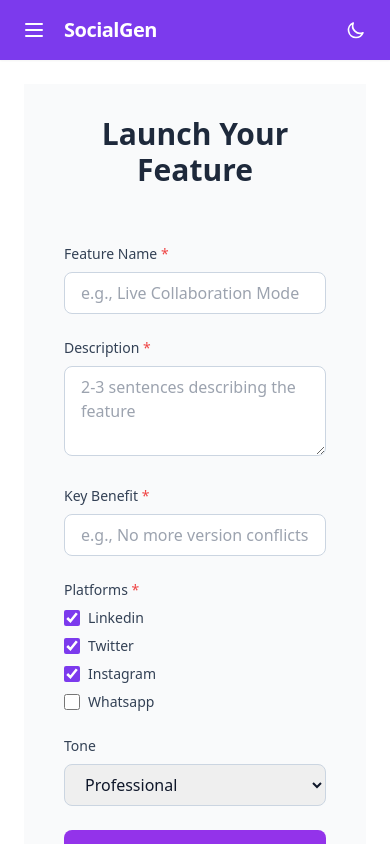
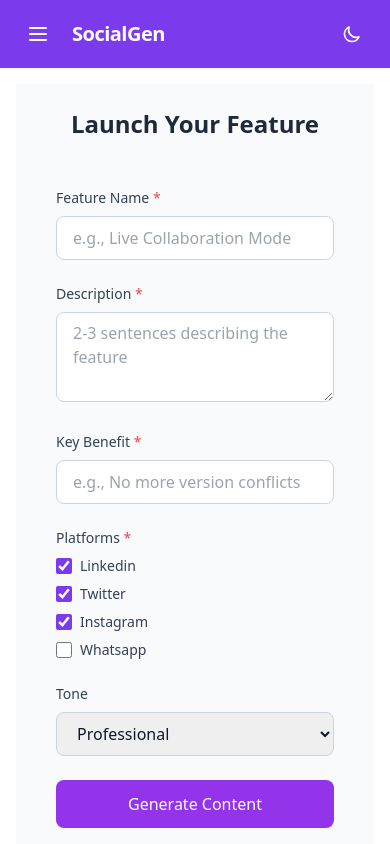
Before and after one commit to truptijadhav33/Automated-Social-Media-ContentGeneration-Platform, a React (Vite) app in the folder frontend/: page /launch in a window 390 px wide. Shown: the top 844 px of the page. Built offline with nearby package versions, Linux system fonts and the light colour scheme; no server answers.

Commit message:
feat: responsive mobile layout, touch-friendly targets, keyboard Escape to close modals/sidebar

```diff
--- a/frontend/src/components/BaseLayout.jsx
+++ b/frontend/src/components/BaseLayout.jsx
@@ -1,4 +1,4 @@
-import { useState, useEffect } from "react";
+import { useState, useEffect, useCallback } from "react";
 import { Outlet, NavLink } from "react-router-dom";
 
 const navItems = [
@@ -25,6 +25,16 @@ export default function BaseLayout() {
     document.documentElement.classList.toggle("dark", initial);
   }, []);
 
+  const closeSidebar = useCallback(() => setSidebarOpen(false), []);
+
+  useEffect(() => {
+    const handler = (e) => {
+      if (e.key === "Escape") closeSidebar();
+    };
+    document.addEventListener("keydown", handler);
+    return () => document.removeEventListener("keydown", handler);
+  }, [closeSidebar]);
+
   const toggleDark = () => {
     const next = !dark;
     setDark(next);
@@ -33,12 +43,12 @@ export default function BaseLayout() {
   };
 
   return (
-    <div className="min-h-screen grid grid-rows-[auto_1fr] grid-cols-1 md:grid-cols-[240px_1fr] bg-white dark:bg-slate-900 text-slate-900 dark:text-slate-100">
+    <div className="min-h-screen grid grid-rows-[auto_1fr] grid-cols-1 md:grid-cols-[240px_1fr] bg-white dark:bg-slate-900 text-slate-900 dark:text-slate-100 xl:max-w-[1200px] xl:mx-auto xl:border-x xl:border-slate-200 xl:dark:border-slate-700">
       {/* Navbar */}
       <header className="md:col-span-2 flex items-center justify-between px-4 py-3 bg-violet-600 dark:bg-violet-800 text-white shadow-sm">
         <div className="flex items-center gap-3">
           <button
-            className="md:hidden p-1.5 rounded hover:bg-violet-500 focus-visible:outline focus-visible:outline-2 focus-visible:outline-white transition-colors"
+            className="md:hidden flex items-center justify-center rounded hover:bg-violet-500 focus-visible:outline focus-visible:outline-2 focus-visible:outline-white transition-colors min-w-[44px] min-h-[44px]"
             onClick={() => setSidebarOpen((prev) => !prev)}
             aria-label="Toggle navigation sidebar"
           >
@@ -55,7 +65,7 @@ export default function BaseLayout() {
 
         <button
           onClick={toggleDark}
-          className="p-2 rounded hover:bg-violet-500 focus-visible:outline focus-visible:outline-2 focus-visible:outline-white transition-colors"
+          className="flex items-center justify-center p-2 rounded hover:bg-violet-500 focus-visible:outline focus-visible:outline-2 focus-visible:outline-white transition-colors min-w-[44px] min-h-[44px]"
           aria-label={dark ? "Switch to light mode" : "Switch to dark mode"}
         >
           {dark ? (
@@ -99,7 +109,7 @@ export default function BaseLayout() {
               end={item.to === "/"}
               onClick={() => setSidebarOpen(false)}
               className={({ isActive }) =>
-                `px-4 py-2.5 rounded-lg text-sm font-medium transition-colors focus-visible:outline focus-visible:outline-2 focus-visible:outline-violet-500 ${
+                `flex items-center min-h-[44px] px-4 py-2.5 rounded-lg text-sm font-medium transition-colors focus-visible:outline focus-visible:outline-2 focus-visible:outline-violet-500 ${
                   isActive
                     ? "bg-violet-100 dark:bg-violet-900/50 text-violet-700 dark:text-violet-300"
                     : "text-slate-600 dark:text-slate-400 hover:bg-slate-100 dark:hover:bg-slate-700"
@@ -113,7 +123,7 @@ export default function BaseLayout() {
       </aside>
 
       {/* Main content */}
-      <main className="p-6 overflow-auto" id="main-content">
+      <main className="p-4 sm:p-6 overflow-auto" id="main-content">
         <Outlet />
       </main>
     </div>
--- a/frontend/src/components/FeatureBriefForm.jsx
+++ b/frontend/src/components/FeatureBriefForm.jsx
@@ -113,7 +113,7 @@ export default function FeatureBriefForm({ onSuccess, onLoadingChange }) {
           value={formData.featureName}
           onChange={handleChange}
           placeholder="e.g., Live Collaboration Mode"
-          className={`w-full px-4 py-2 border rounded-lg dark:bg-gray-700 dark:text-white dark:border-slate-600 ${
+          className={`w-full px-4 py-2 min-h-[44px] border rounded-lg dark:bg-gray-700 dark:text-white dark:border-slate-600 ${
             fieldErrors.featureName ? "border-red-500" : "border-slate-300"
           } focus:outline focus:outline-2 focus:outline-violet-500`}
           aria-invalid={!!fieldErrors.featureName}
@@ -138,7 +138,7 @@ export default function FeatureBriefForm({ onSuccess, onLoadingChange }) {
           onChange={handleChange}
           placeholder="2-3 sentences describing the feature"
           rows="3"
-          className={`w-full px-4 py-2 border rounded-lg dark:bg-gray-700 dark:text-white dark:border-slate-600 ${
+          className={`w-full px-4 py-2 min-h-[44px] border rounded-lg dark:bg-gray-700 dark:text-white dark:border-slate-600 ${
             fieldErrors.description ? "border-red-500" : "border-slate-300"
           } focus:outline focus:outline-2 focus:outline-violet-500`}
           aria-invalid={!!fieldErrors.description}
@@ -163,7 +163,7 @@ export default function FeatureBriefForm({ onSuccess, onLoadingChange }) {
           value={formData.keyBenefit}
           onChange={handleChange}
           placeholder="e.g., No more version conflicts"
-          className={`w-full px-4 py-2 border rounded-lg dark:bg-gray-700 dark:text-white dark:border-slate-600 ${
+          className={`w-full px-4 py-2 min-h-[44px] border rounded-lg dark:bg-gray-700 dark:text-white dark:border-slate-600 ${
             fieldErrors.keyBenefit ? "border-red-500" : "border-slate-300"
           } focus:outline focus:outline-2 focus:outline-violet-500`}
           aria-invalid={!!fieldErrors.keyBenefit}
@@ -210,7 +210,7 @@ export default function FeatureBriefForm({ onSuccess, onLoadingChange }) {
           name="tone"
           value={formData.tone}
           onChange={handleChange}
-          className={`w-full px-4 py-2 border rounded-lg dark:bg-gray-700 dark:text-white dark:border-slate-600 ${
+          className={`w-full px-4 py-2 min-h-[44px] border rounded-lg dark:bg-gray-700 dark:text-white dark:border-slate-600 ${
             fieldErrors.tone ? "border-red-500" : "border-slate-300"
           } focus:outline focus:outline-2 focus:outline-violet-500`}
           aria-invalid={!!fieldErrors.tone}
@@ -228,7 +228,7 @@ export default function FeatureBriefForm({ onSuccess, onLoadingChange }) {
       <button
         type="submit"
         disabled={loading}
-        className="w-full bg-purple-600 text-white py-2.5 rounded-lg font-medium hover:bg-purple-700 disabled:opacity-60 disabled:cursor-not-allowed transition-colors focus:outline focus:outline-2 focus:outline-violet-500"
+        className="w-full bg-purple-600 text-white py-2.5 min-h-[48px] rounded-lg font-medium hover:bg-purple-700 disabled:opacity-60 disabled:cursor-not-allowed transition-colors focus:outline focus:outline-2 focus:outline-violet-500"
         aria-label={loading ? "Generating content, please wait" : "Generate content"}
       >
         {loading ? "Generating content..." : "Generate Content"}
--- a/frontend/src/pages/History.jsx
+++ b/frontend/src/pages/History.jsx
@@ -70,8 +70,8 @@ export default function History() {
 
   if (isLoading) {
     return (
-      <div className="min-h-screen bg-gray-50 dark:bg-gray-900 py-8">
-        <div className="container mx-auto px-4">
+      <div className="min-h-screen bg-gray-50 dark:bg-gray-900 py-6 sm:py-8">
+        <div className="max-w-5xl mx-auto px-4">
           <div className="flex justify-center items-center h-64" role="status" aria-label="Loading briefs">
             <div className="text-center">
               <svg className="animate-spin h-8 w-8 mx-auto mb-4 text-violet-600 dark:text-violet-400" viewBox="0 0 24 24" fill="none" aria-hidden="true">
@@ -88,17 +88,17 @@ export default function History() {
 
   if (briefs.length === 0) {
     return (
-      <div className="min-h-screen bg-gray-50 dark:bg-gray-900 py-8">
-        <div className="container mx-auto px-4">
-          <h1 className="text-3xl font-bold mb-8 text-center">History</h1>
+      <div className="min-h-screen bg-gray-50 dark:bg-gray-900 py-6 sm:py-8">
+        <div className="max-w-5xl mx-auto px-4">
+          <h1 className="text-2xl sm:text-3xl font-bold mb-6 sm:mb-8 text-center text-slate-800 dark:text-slate-100">History</h1>
           <div className="text-center py-16">
             <p className="text-xl text-gray-500 dark:text-gray-400 mb-4">No launches yet</p>
-            <Link
-              to="/launch"
-              className="inline-block bg-purple-600 text-white px-6 py-2 rounded-lg hover:bg-purple-700"
-            >
-              Launch Your First Feature
-            </Link>
+              <Link
+                to="/launch"
+                className="inline-block bg-purple-600 text-white px-6 min-h-[48px] leading-[48px] rounded-lg hover:bg-purple-700 transition-colors focus:outline focus:outline-2 focus:outline-violet-500"
+              >
+                Launch Your First Feature
+              </Link>
           </div>
         </div>
       </div>
@@ -106,9 +106,9 @@ export default function History() {
   }
 
   return (
-    <div className="min-h-screen bg-gray-50 dark:bg-gray-900 py-8">
-      <div className="container mx-auto px-4">
-        <h1 className="text-3xl font-bold mb-8 text-center">History</h1>
+    <div className="min-h-screen bg-gray-50 dark:bg-gray-900 py-6 sm:py-8">
+      <div className="max-w-5xl mx-auto px-4">
+        <h1 className="text-2xl sm:text-3xl font-bold mb-6 sm:mb-8 text-center text-slate-800 dark:text-slate-100">History</h1>
 
         <div className="grid grid-cols-1 md:grid-cols-2 lg:grid-cols-3 gap-6">
           {briefs.map((brief) => (
@@ -137,7 +137,7 @@ export default function History() {
                   </span>
                   <button
                     onClick={() => handleViewContent(brief._id)}
-                    className="text-sm bg-purple-600 text-white px-3 py-1 rounded hover:bg-purple-700 transition-colors focus:outline focus:outline-2 focus:outline-violet-500"
+                    className="text-sm bg-purple-600 text-white px-4 min-h-[44px] sm:min-h-0 sm:px-3 sm:py-1 rounded hover:bg-purple-700 transition-colors focus:outline focus:outline-2 focus:outline-violet-500"
                     aria-label={expandedId === brief._id ? `Hide content for ${brief.featureName || brief.name || 'this brief'}` : `View content for ${brief.featureName || brief.name || 'this brief'}`}
                   >
                     {expandedId === brief._id ? 'Hide' : 'View Content'}
--- a/frontend/src/pages/Launch.jsx
+++ b/frontend/src/pages/Launch.jsx
@@ -13,11 +13,11 @@ export default function Launch() {
   };
 
   return (
-    <div className="min-h-screen bg-gray-50 dark:bg-gray-900 py-8">
-      <div className="container mx-auto px-4">
-        <h1 className="text-3xl font-bold mb-8 text-center text-slate-800 dark:text-slate-100">Launch Your Feature</h1>
+    <div className="min-h-screen bg-gray-50 dark:bg-gray-900 py-6 sm:py-8">
+      <div className="max-w-5xl mx-auto px-4">
+        <h1 className="text-2xl sm:text-3xl font-bold mb-6 sm:mb-8 text-center text-slate-800 dark:text-slate-100">Launch Your Feature</h1>
 
-        <div className="grid grid-cols-1 lg:grid-cols-2 gap-8">
+        <div className="flex flex-col lg:grid lg:grid-cols-2 gap-6 lg:gap-8">
           {/* Form on left */}
           <div>
             <FeatureBriefForm onSuccess={handleFormSuccess} onLoadingChange={setIsLoading} />
@@ -25,8 +25,8 @@ export default function Launch() {
 
           {/* Preview on right */}
           <div>
-            <div className="sticky top-8">
-              <h2 className="text-xl font-bold mb-4 text-slate-800 dark:text-slate-100">Generated Content</h2>
+            <div className="lg:sticky lg:top-8">
+              <h2 className="text-lg sm:text-xl font-bold mb-4 text-slate-800 dark:text-slate-100">Generated Content</h2>
               <ContentPreview captions={generatedCaptions} isLoading={isLoading} />
             </div>
           </div>
```
Also changed, not shown: frontend/src/components/ContentPreview.jsx (+15 -12 lines).
